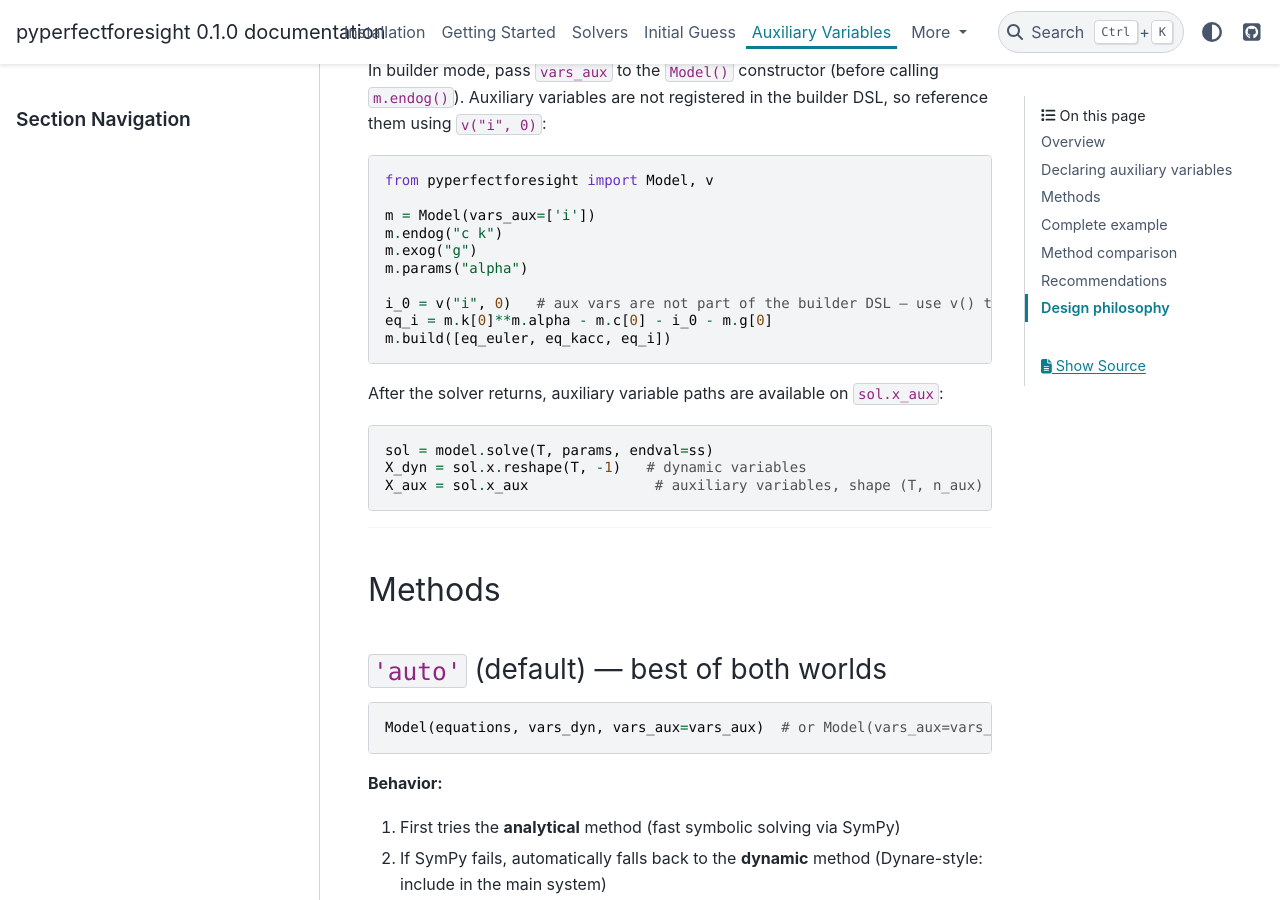
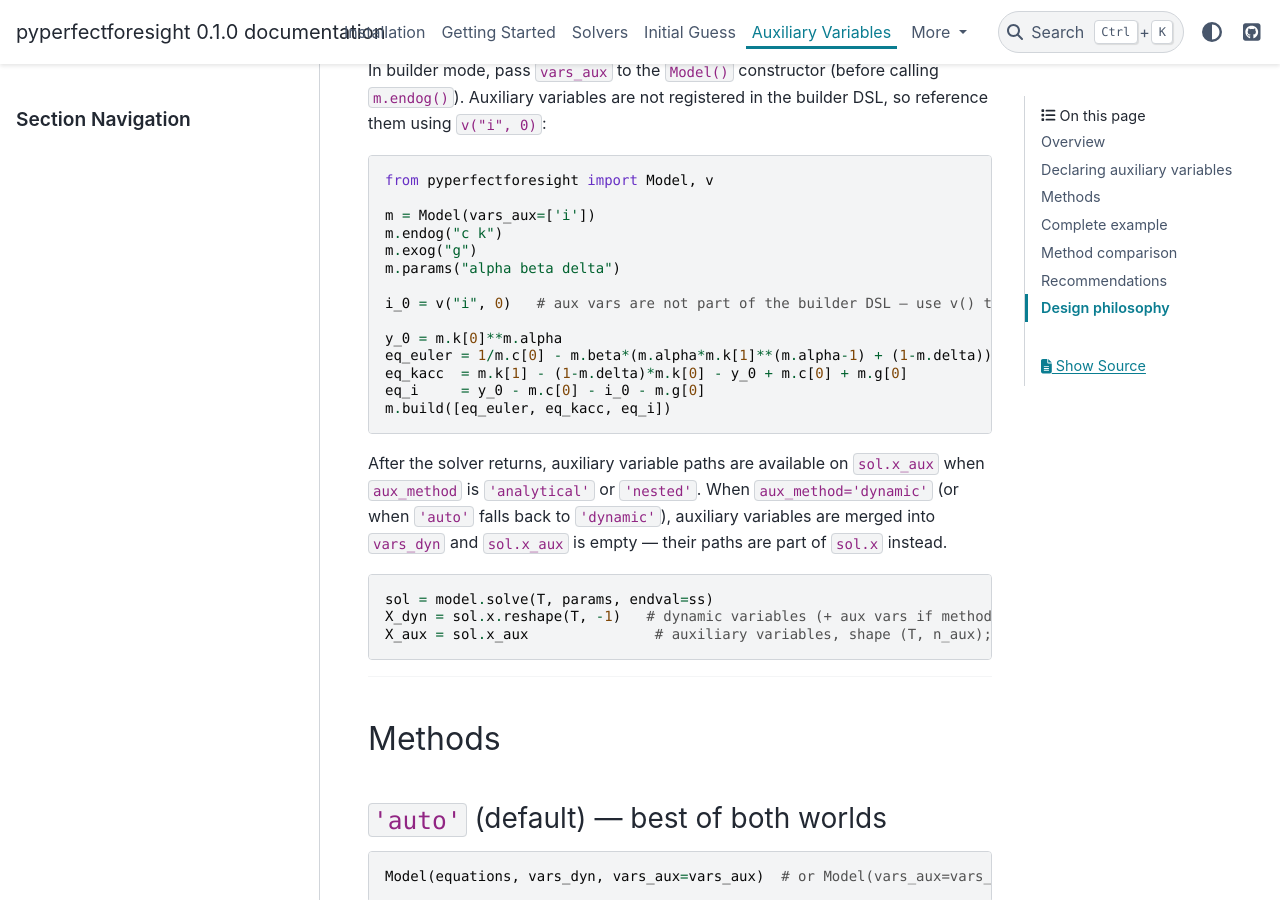
Before and after one commit to Shunsuke-Hori/pyperfectforesight, a Sphinx documentation site: the page built from docs/auxiliary-variables.md, in a window 1280 px wide and 900 px high, scrolled down 733 px. Built offline with Sphinx 7.4.7 and the PyData theme 0.15.4, drawn with Linux system fonts in a browser that asks for light colours.

Commit message:
fix: address second Copilot review on docs DSL revision
- auxiliary-variables.md: define eq_euler/eq_kacc in builder snippet
- auxiliary-variables.md: add note that sol.x_aux is empty when aux_method='dynamic'
- solvers.md: add method/homotopy_fallback/homotopy_options to options table
- getting-started.md: replace sp.Symbol() reference with plain description

Co-Authored-By: Claude Sonnet 4.6 <noreply@anthropic.com>

````diff
--- a/docs/auxiliary-variables.md
+++ b/docs/auxiliary-variables.md
@@ -31,19 +31,23 @@ from pyperfectforesight import Model, v
 m = Model(vars_aux=['i'])
 m.endog("c k")
 m.exog("g")
-m.params("alpha")
+m.params("alpha beta delta")
 
 i_0 = v("i", 0)   # aux vars are not part of the builder DSL — use v() to get symbols
-eq_i = m.k[0]**m.alpha - m.c[0] - i_0 - m.g[0]
+
+y_0 = m.k[0]**m.alpha
+eq_euler = 1/m.c[0] - m.beta*(m.alpha*m.k[1]**(m.alpha-1) + (1-m.delta))/m.c[1]
+eq_kacc  = m.k[1] - (1-m.delta)*m.k[0] - y_0 + m.c[0] + m.g[0]
+eq_i     = y_0 - m.c[0] - i_0 - m.g[0]
 m.build([eq_euler, eq_kacc, eq_i])
 ```
 
-After the solver returns, auxiliary variable paths are available on `sol.x_aux`:
+After the solver returns, auxiliary variable paths are available on `sol.x_aux` when `aux_method` is `'analytical'` or `'nested'`. When `aux_method='dynamic'` (or when `'auto'` falls back to `'dynamic'`), auxiliary variables are merged into `vars_dyn` and `sol.x_aux` is empty — their paths are part of `sol.x` instead.
 
 ```python
 sol = model.solve(T, params, endval=ss)
-X_dyn = sol.x.reshape(T, -1)   # dynamic variables
-X_aux = sol.x_aux               # auxiliary variables, shape (T, n_aux)
+X_dyn = sol.x.reshape(T, -1)   # dynamic variables (+ aux vars if method='dynamic')
+X_aux = sol.x_aux               # auxiliary variables, shape (T, n_aux); empty if method='dynamic'
 ```
 
 ---
````
Also changed, not shown: docs/getting-started.md (+1 -1 lines), docs/solvers.md (+3 -0 lines).
